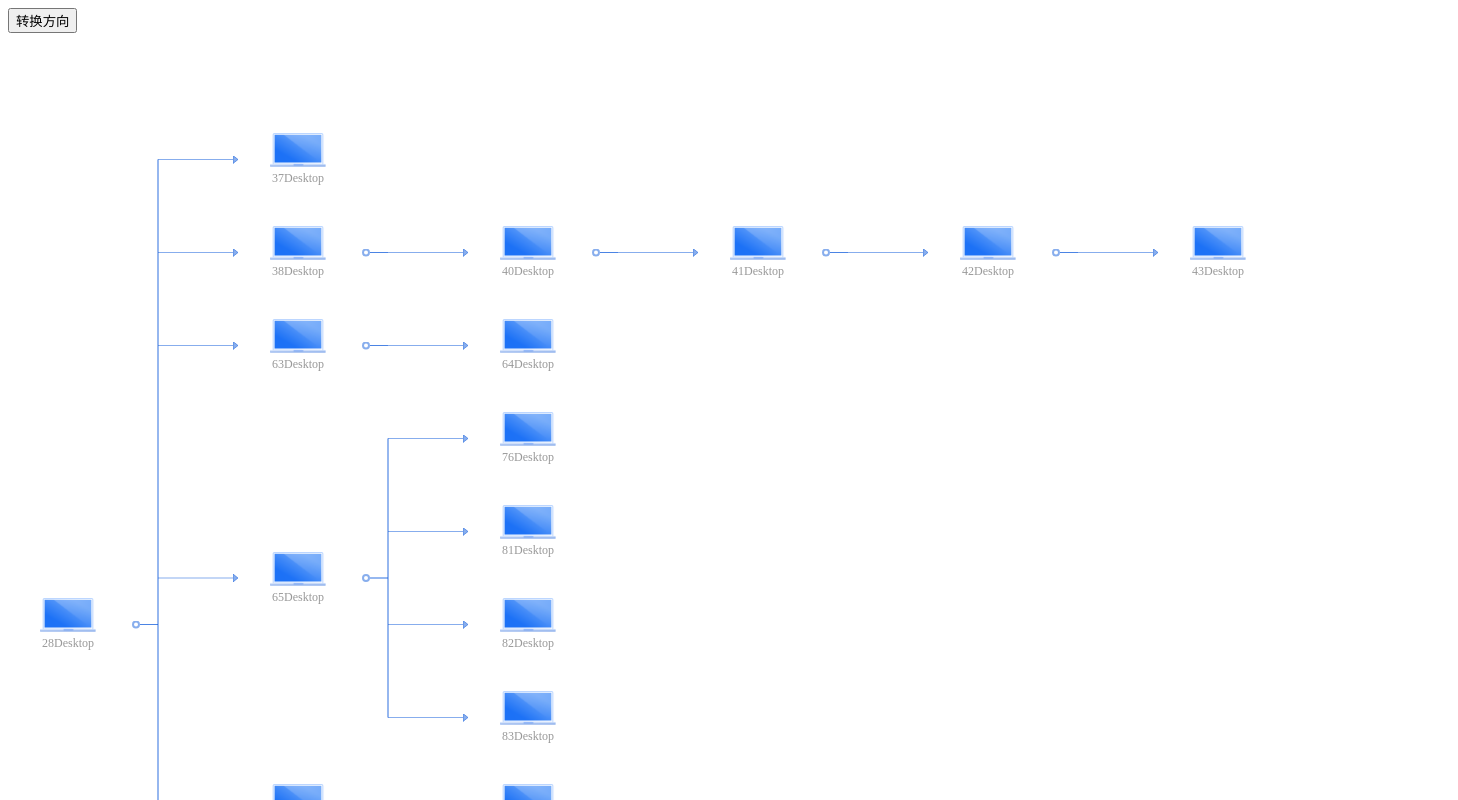
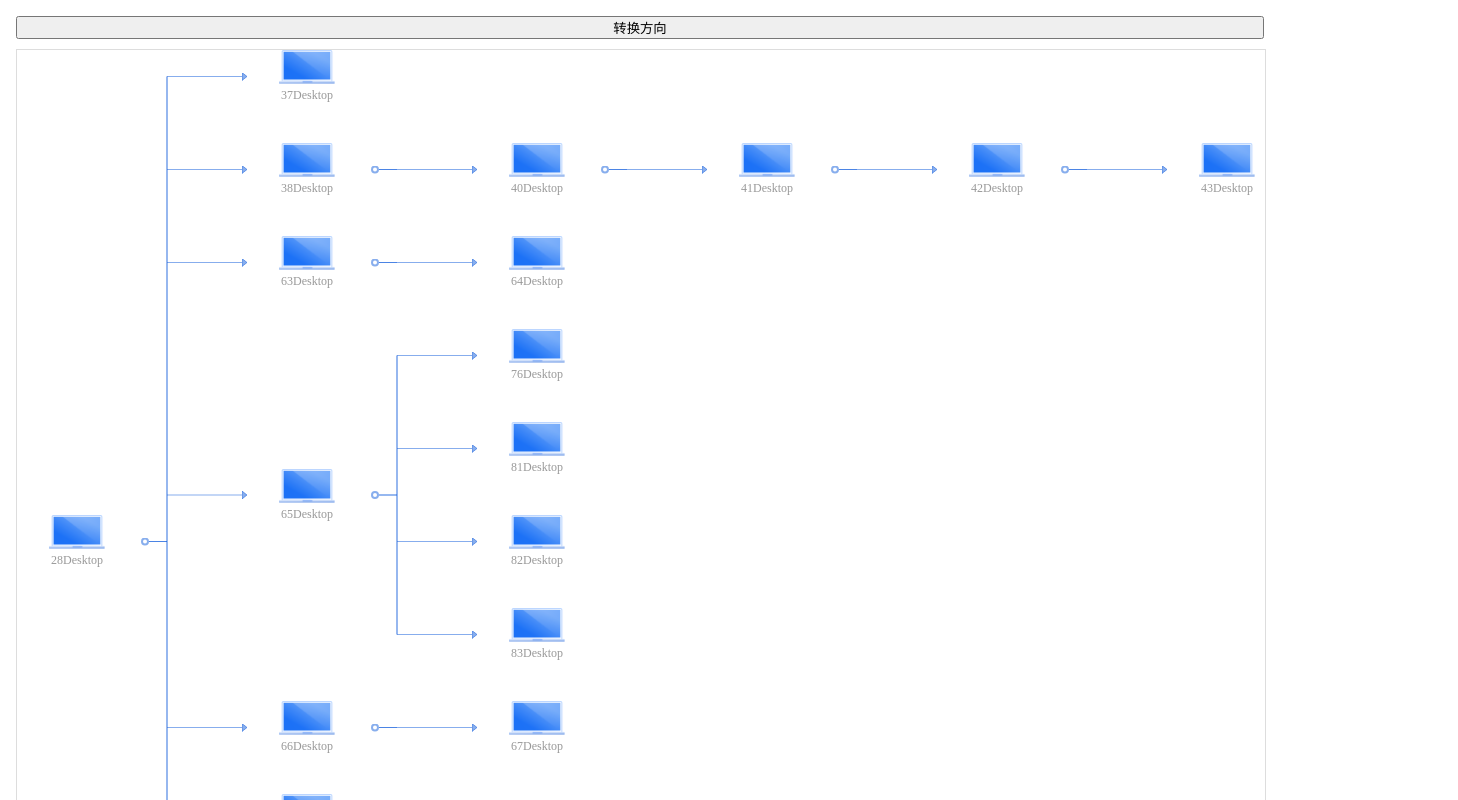
Before and after one commit to Eyes22798/svg-tree-org, a Vue app: page / in a window 1280 px wide. Shown: the top 800 px of the page, 1458 px wide, since content can reach past the window. Built offline with nearby package versions, Linux system fonts and the light colour scheme.

Commit message:
feat: add zoom scale

```diff
--- a/example/App.vue
+++ b/example/App.vue
@@ -1,8 +1,9 @@
 <template>
-  <div>
+  <div class="root">
     <button @click="handleClick" style="display: block;">
       转换方向
     </button>
+    <div class="container">
       <svg-tree-org
         :data="data"
         :direction="direction"
@@ -18,6 +19,7 @@
           </div>
         </template>
       </svg-tree-org>
+    </div>
   </div>
 </template>
 
@@ -73,5 +75,22 @@ export default defineComponent({
 </script>
 
 <style lang="scss">
+* {
+  margin: 0;
+  padding: 0;
+}
+.root {
+  height: 100%;
+  display: flex;
+  justify-content: center;
+  flex-direction: column;
+  gap: 10px;
+  padding: 16px;
+}
 
+.container {
+  width: 100%;
+  height: 800px;
+  border: 1px solid #ddd;
+}
 </style>
--- a/src/tree.vue
+++ b/src/tree.vue
@@ -1,11 +1,14 @@
 <template>
+  <div ref="treeBox" class="tree-box" @wheel="zoom">
     <svg
+      ref="svgRef"
       xmlns:xlink="http://www.w3.org/1999/xlink"
       draggable="true"
-    class="radial-progress-bar"
       :width="treeWidth"
       :height="treeHeight"
+      :viewBox="viewBox"
       version="1.1"
+      style="display: block; margin: auto;"
     >
       <tree-node
         v-for="node in treeData"
@@ -23,10 +26,12 @@
         </template>
       </tree-node>
     </svg>
+  </div>
+
 </template>
 
 <script lang="ts">
-import { defineComponent, ref, onMounted, PropType, watch } from '@vue/composition-api'
+import { defineComponent, ref, onMounted, PropType, watch, computed } from '@vue/composition-api'
 import type { Data, Node } from './type'
 import { TreeNode } from './tree-node'
 import treeNode from './node.vue'
@@ -93,8 +98,14 @@ export default defineComponent({
         margin: 4
       })
     },
+    zoomable: {
+      type: Boolean,
+      default: true
+    }
   },
-  setup(props) {
+  setup(props, { emit }) {
+    const svgRef = ref<SVGSVGElement | null>(null)
+    const treeBox = ref<HTMLElement | null>(null)
     const treeData = ref<Array<Node>>([])
     let currentTreeData: unknown = []
 
@@ -110,15 +121,16 @@ export default defineComponent({
 
     const treeWidth = ref(0)
     const treeHeight = ref(0)
+    const viewBox = ref('0 0 0 0')
     // 设置节点坐标和svg宽高
     const setAxis = () => {
       const levelXStart: Record<number, number> = {},  // 寻找同级节点的离当前线最近的x坐标，防止节点重叠
 			levelYStart: Record<number, number> = {}
 
-      let xStart = 100,
+      let xStart = 0,
         svgWidth = 0,
         svgHeight = 0
-      let yStart = props.direction === 'vertical' ? 100 : 0
+      let yStart = props.direction === 'vertical' ? 0 : 0
 
       const func = (arr: Array<Node>, parent?: Node) => {
         if (!arr || arr.length <= 0) return
@@ -217,8 +229,57 @@ export default defineComponent({
 
       treeData.value = currentTreeData as unknown as Array<Node>
 
-      treeWidth.value = svgWidth + 300
-      treeHeight.value = svgHeight + 300
+      const boxWidth = treeBox.value && window.getComputedStyle(treeBox.value).width
+      const boxHeight = treeBox.value && window.getComputedStyle(treeBox.value).height
+
+      treeWidth.value = Number(boxWidth?.split('px')[0])
+      treeHeight.value = Number(boxHeight?.split('px')[0])
+
+      viewBox.value = `0 0 ${treeWidth.value} ${treeHeight.value}`
+    }
+
+    const zoom = (e: WheelEvent) => {
+      let startViewBox = viewBox.value.split(' ').map( n => parseFloat(n))
+      let startClient = {
+        x: e.clientX,
+        y: e.clientY
+      }
+
+      // 将client坐标转换为svg坐标
+      let newSVGPoint = svgRef.value?.createSVGPoint()
+      let CTM = svgRef.value?.getScreenCTM()
+      if (newSVGPoint) {
+        newSVGPoint.x = startClient.x
+        newSVGPoint.y = startClient.y
+      }
+
+      let startSVGPoint = newSVGPoint?.matrixTransform(CTM?.inverse()) // 转换后的svg坐标
+
+      // 设置缩放
+      let r
+      if (e.deltaY > 0) {
+        r = 0.9
+      } else if (e.deltaY < 0) {
+        r = 1.1
+      } else {
+        r = 1
+      }
+      viewBox.value = `${startViewBox[0]} ${startViewBox[1]} ${startViewBox[2] * r} ${startViewBox[3] * r}`
+
+      //	将一开始的 viewPort Client 利用新的 CTM 转换为新的svg坐标
+      CTM = svgRef.value?.getScreenCTM()
+      let moveToSVGPoint = newSVGPoint?.matrixTransform(CTM?.inverse())
+
+      //	计算偏移量
+      let delta = {
+        dx: startSVGPoint && moveToSVGPoint ? startSVGPoint.x - moveToSVGPoint.x : 0,
+        dy: startSVGPoint && moveToSVGPoint ? startSVGPoint.y - moveToSVGPoint.y : 0
+      }
+
+      // 设置最终viewport位置
+      let middleViewBox = viewBox.value.split(' ').map(n => parseFloat(n))
+      let moveBackViewBox = `${middleViewBox[0] + delta.dx} ${middleViewBox[1] + delta.dy} ${middleViewBox[2]} ${middleViewBox[3]}`
+      viewBox.value = moveBackViewBox
     }
 
     watch(() => props.direction, (val) => {
@@ -232,17 +293,24 @@ export default defineComponent({
       }
     })
 
-
     return {
+      svgRef,
+      treeBox,
+      viewBox,
       currentTreeData,
       treeData,
       treeWidth,
-      treeHeight
+      treeHeight,
+      zoom
     }
   }
 })
 </script>
 
 <style lang="scss">
-
+.tree-box {
+  width: 100%;
+  height: 100%;
+  overflow: hidden;
+}
 </style>
```
Lines whose indentation alone changed are shown as unchanged.
